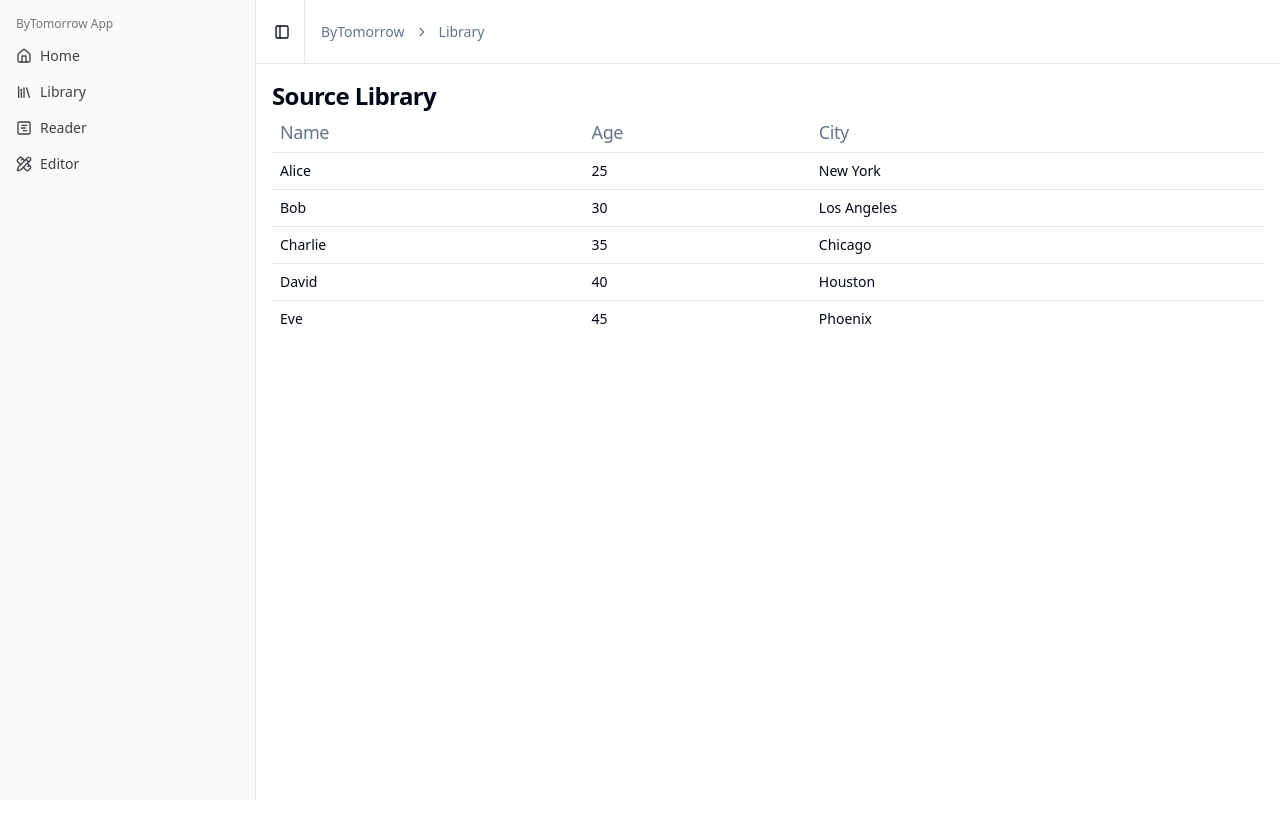
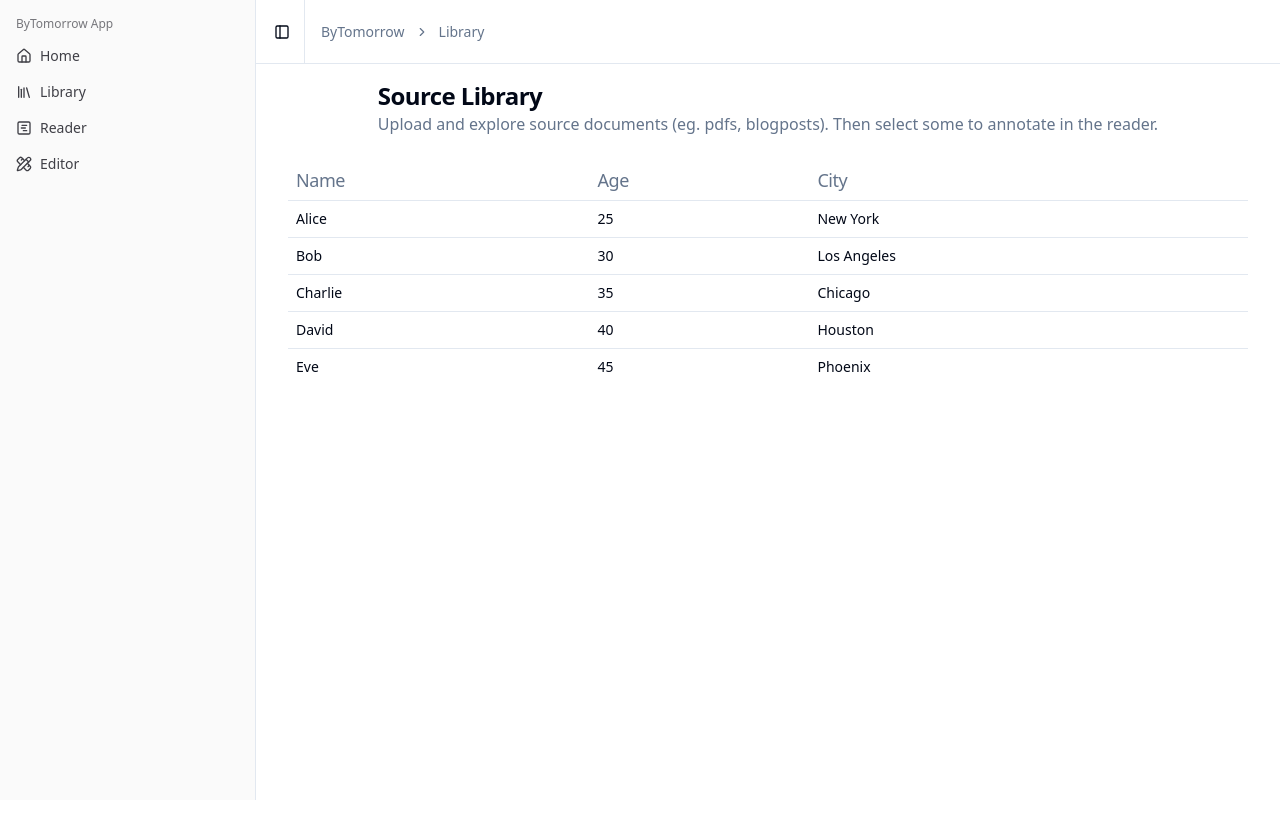
Before and after one commit to drothermel/by-tomorrow-app, a SvelteKit app in the folder by-tomorrow/: page /library in a window 1280 px wide. Shown: the top 838 px of the page. Built offline with nearby package versions, Linux system fonts and the light colour scheme.

Commit message:
update library page formatting and add descriptive text

```diff
--- a/by-tomorrow/src/routes/library/+page.svelte
+++ b/by-tomorrow/src/routes/library/+page.svelte
@@ -3,12 +3,17 @@
 	import Label from '$lib/components/ui/label/label.svelte'
 </script>
 
-<div>
-	<div>
-		<h2 class="text-2xl font-bold tracking-tight text-balance">
-			Source Library
-		</h2>
-
+<div class="hidden h-full flex-1 flex-col px-4 md:flex">
+	<div class="flex flex-col items-center justify-between space-y-2 gap-4">
+		<div>
+			<h2 class="text-2xl font-bold tracking-tight text-balance">
+				Source Library
+			</h2>
+			<p class="text-muted-foreground">
+				Upload and explore source documents (eg. pdfs, blogposts). Then select
+				some to annotate in the reader.
+			</p>
+		</div>
 		<DataTable />
 	</div>
 </div>
```
